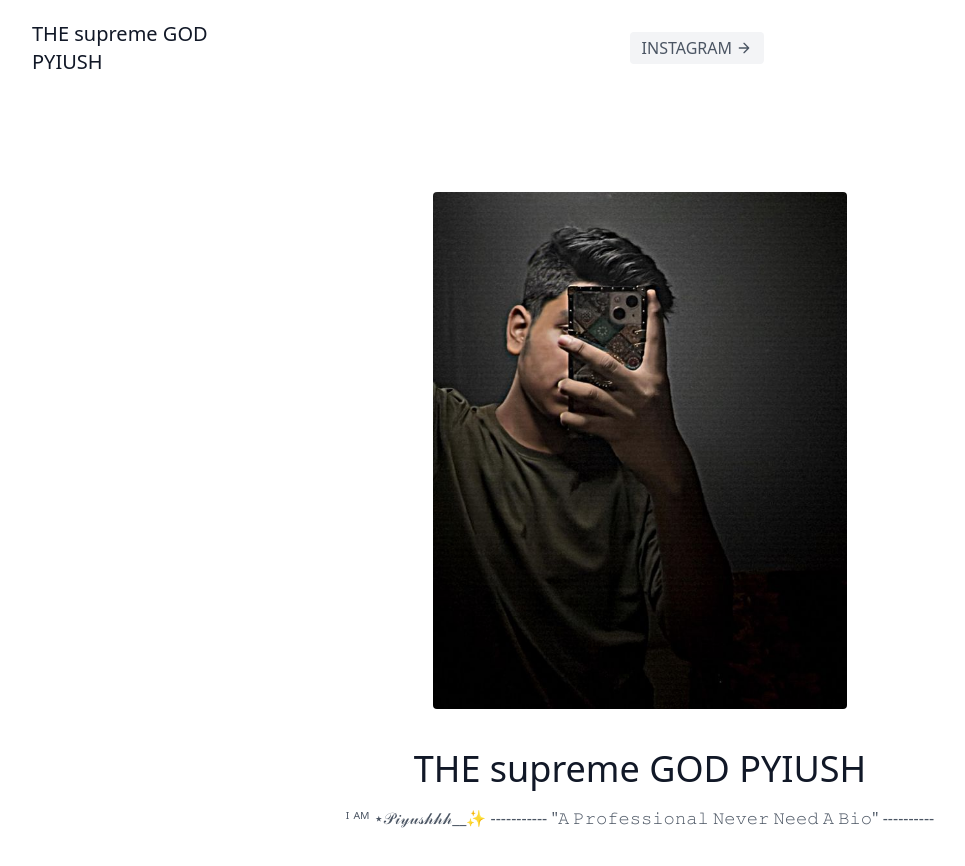
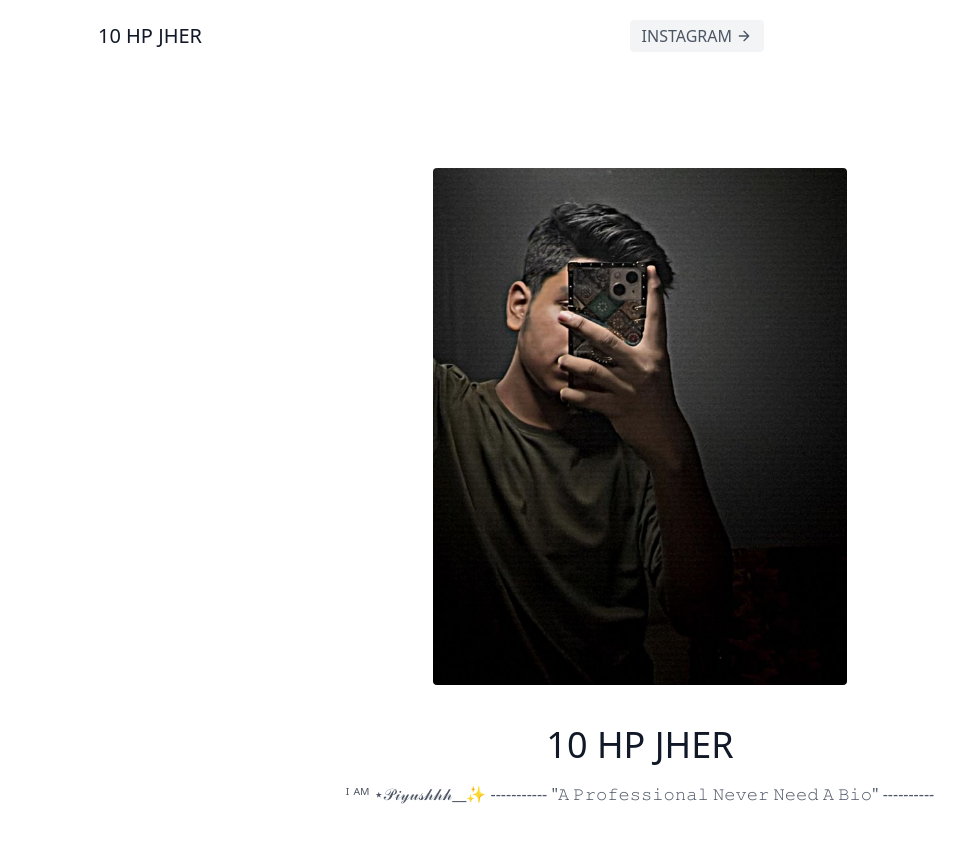
Before and after one commit to ZS-cop/the-supream-god-piyush, a plain HTML site: page index.html in a window 1280 px wide. Shown: the top 866 px of the page, without its empty margins (0-965 px from the left). Drawn offline with nearby package versions, Linux system fonts and the light colour scheme.

Commit message:
Update index.html

```diff
--- a/index.html
+++ b/index.html
@@ -4,7 +4,7 @@
     <meta charset="UTF-8" />
     <meta name="viewport" content="width=device-width, initial-scale=1.0" />
     <script src="https://cdn.tailwindcss.com"></script>
-    <title>THE supreme GOD PIYUSH</title>
+    <title>10 HP JHER</title>
     <link rel="icon" href="2.jpg">
   </head>
   <body>
@@ -19,7 +19,7 @@
           style="user-select: auto"
         >
           <span class="ml-3 text-xl" style="user-select: auto"
-            >THE supreme GOD PYIUSH</span
+            >10 HP JHER</span
           >
         </a>
         <div
@@ -69,7 +69,7 @@
             class="title-font sm:text-4xl text-3xl mb-4 font-medium text-gray-900"
             style="user-select: auto"
           >
-          THE supreme GOD PYIUSH
+          10 HP JHER
          </h1>
           <p class="mb-8 leading-relaxed" style="user-select: auto">
                   ᴵ ᴬᴹ ⋆𝒫𝒾𝓎𝓊𝓈𝒽𝒽𝒽__✨
```
